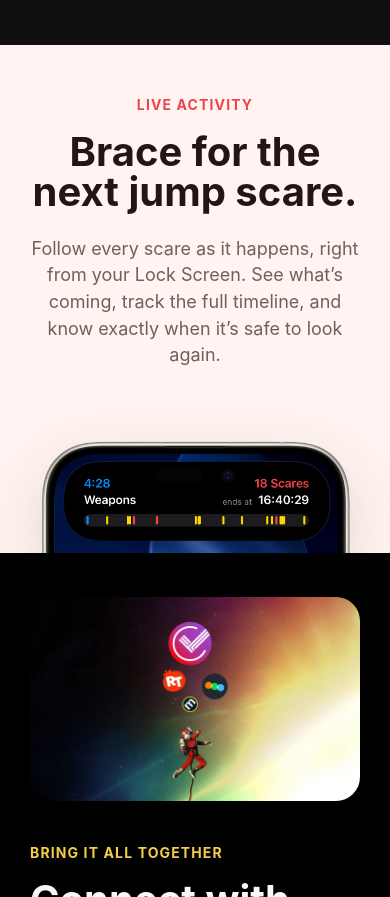
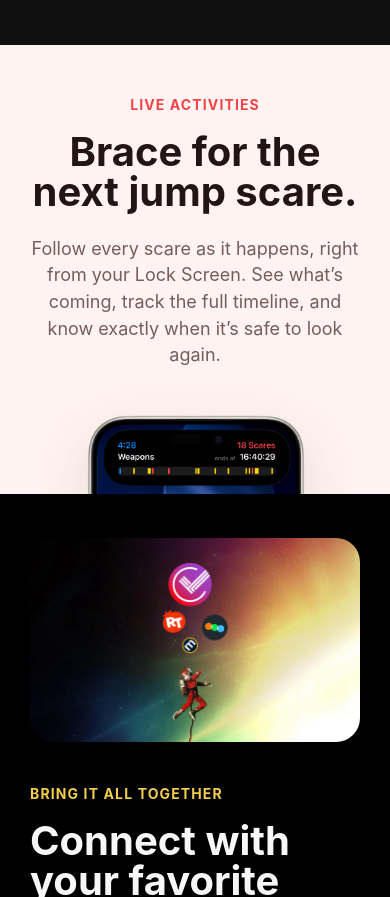
Before and after one commit to ShihabM/ShihabM.github.io, a plain HTML site: page index.html in a window 390 px wide. Shown: the part 3383-4280 px from the top of the page. Drawn offline with Linux system fonts and the light colour scheme.

Commit message:
Refine Live Activity section spacing

```diff
--- a/index.html
+++ b/index.html
@@ -22,7 +22,7 @@
     <link rel="icon" type="image/png" sizes="16x16" href="/favicon-16.png?v=f683aeb">
     <link rel="apple-touch-icon" sizes="180x180" href="/favicon-180.png?v=f683aeb">
     <link rel="preload" as="image" type="image/png" href="/assets/hand-cursor.png?v=1">
-    <link rel="stylesheet" href="style.css?v=88">
+    <link rel="stylesheet" href="style.css?v=89">
     <script src="cursor.js?v=1" defer></script>
     <script src="search.js?v=11" defer></script>
 </head>
@@ -86,7 +86,7 @@
     <section class="live-activity-showcase" aria-labelledby="live-activity-heading">
         <div class="live-activity-showcase-inner">
             <div class="live-activity-copy">
-                <p class="live-activity-eyebrow">Live Activity</p>
+                <p class="live-activity-eyebrow">Live Activities</p>
                 <h2 id="live-activity-heading">Brace for the next jump scare.</h2>
                 <p class="live-activity-description">Follow every scare as it happens, right from your Lock Screen. See what&rsquo;s coming, track the full timeline, and know exactly when it&rsquo;s safe to look again.</p>
             </div>
--- a/style.css
+++ b/style.css
@@ -293,9 +293,9 @@ a:hover {
 
 .live-activity-image {
     display: block;
-    width: min(100%, 1213px);
+    width: min(70%, 849px);
     height: auto;
-    margin: 56px auto 0;
+    margin: 32px auto 0;
     filter: drop-shadow(0 24px 32px rgba(86, 30, 28, 0.16));
 }
 
@@ -674,7 +674,7 @@ a:hover {
     }
 
     .live-activity-image {
-        margin-top: 40px;
+        margin-top: 24px;
     }
 
     .notification-showcase {
```
